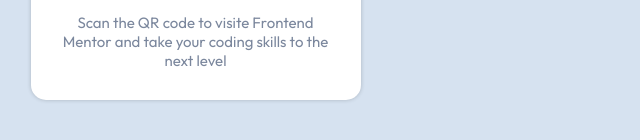
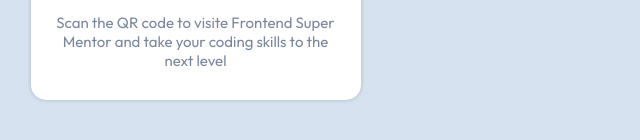
Before and after one commit to PhilippeItsMe/fe-qrCode-challenge, a plain HTML site: page index.html in a window 1280 px wide. Shown: the part 406-546 px from the top of the page, 0-640 px from the left. Drawn offline with Linux system fonts and the light colour scheme.

Commit message:
Update now

```diff
--- a/index.html
+++ b/index.html
@@ -9,7 +9,7 @@
        <main>
            <img src="/images/image-qr-code.png">
            <h1>Improve your front-end skills by building projets</h1>
-           <p>Scan the QR code to visite Frontend Mentor and take your coding skills to the next level</p>
+           <p>Scan the QR code to visite Frontend Super Mentor and take your coding skills to the next level</p>
        </main>
    </body>
 </html>
```
